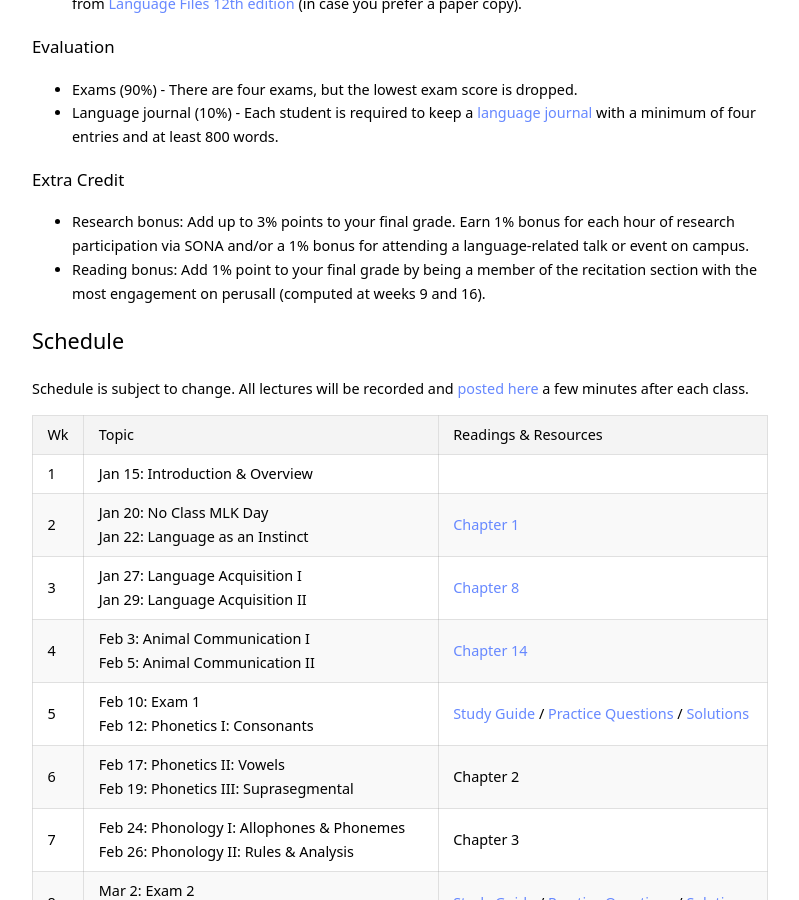
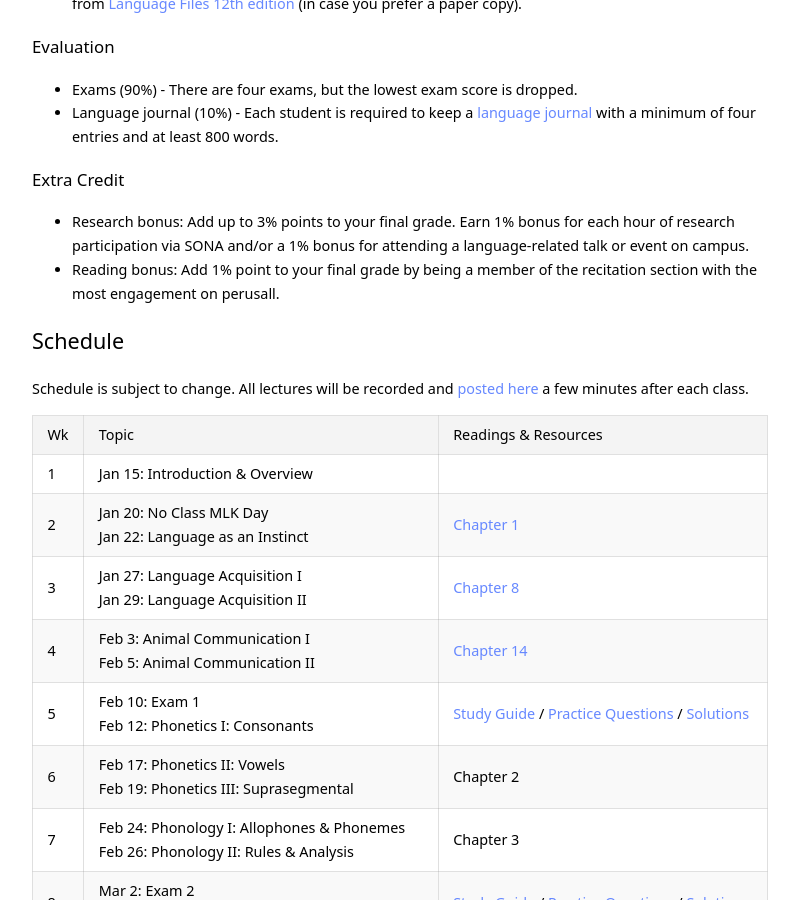
Before and after one commit to kschuler/ling001, a Jekyll site: the page built from index.md, in a window 1280 px wide and 900 px high, scrolled down 1380 px. Shown: the whole window, without its empty margins (240-1039 px from the left). Built offline with Jekyll 4.4.1, drawn with Linux system fonts in a browser that asks for light colours.

Commit message:
Update index.md

```diff
--- a/index.md
+++ b/index.md
@@ -50,7 +50,7 @@ Section | Time | Location | TA
 
 ### Extra Credit
 -  **Research bonus:** Add up to 3% points to your final grade. Earn 1% bonus for each hour of research participation via SONA and/or a 1% bonus for attending a language-related talk or event on campus.
-- **Reading bonus:** Add 1% point to your final grade by being a member of the recitation section with the most engagement on perusall (computed at weeks 9 and 16).
+- **Reading bonus:** Add 1% point to your final grade by being a member of the recitation section with the most engagement on perusall.
 
 ## Schedule
 Schedule is subject to change. All lectures will be recorded and [posted here](https://upenn.hosted.panopto.com/Panopto/Pages/Sessions/List.aspx?folderID=99e28b4b-8d65-4ac1-9fe4-ab3c00e43bf5) a few minutes after each class.
```
Also changed, not shown: other parts of index.md (+1 -1 lines).
